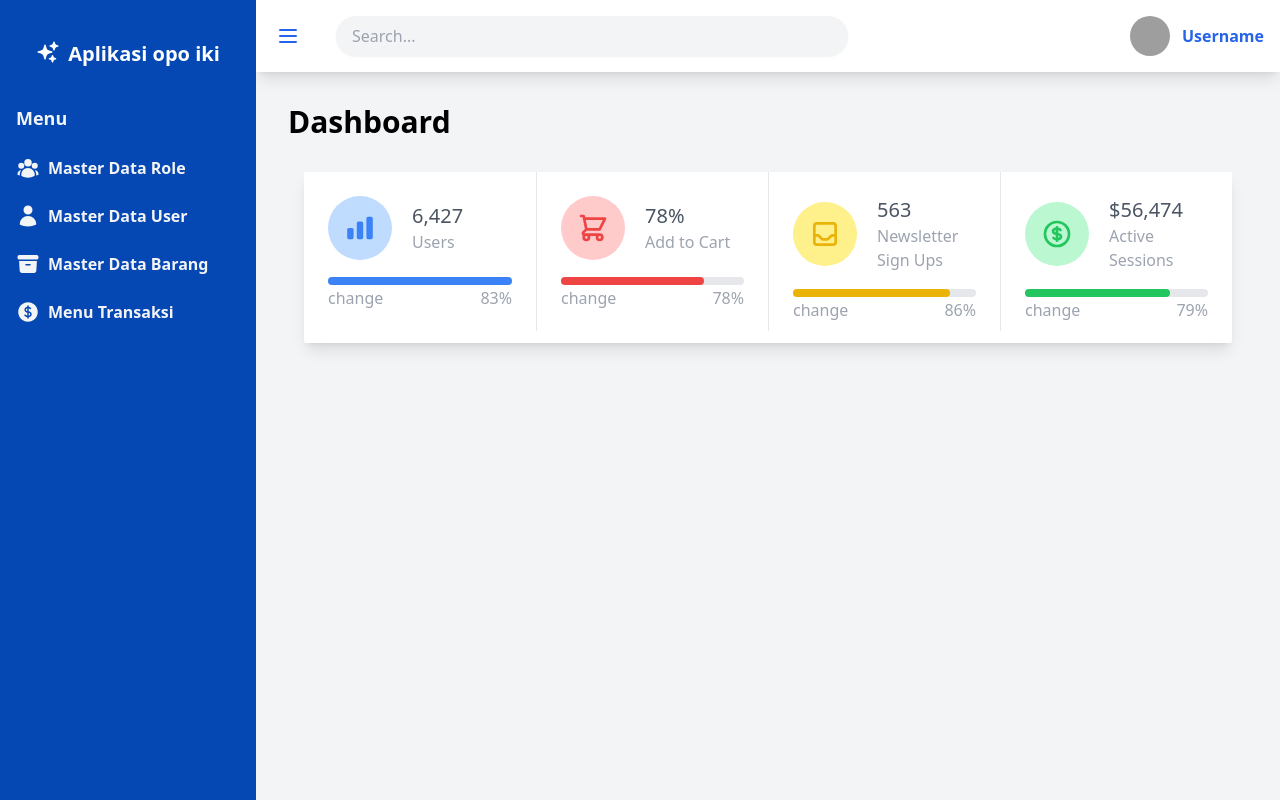
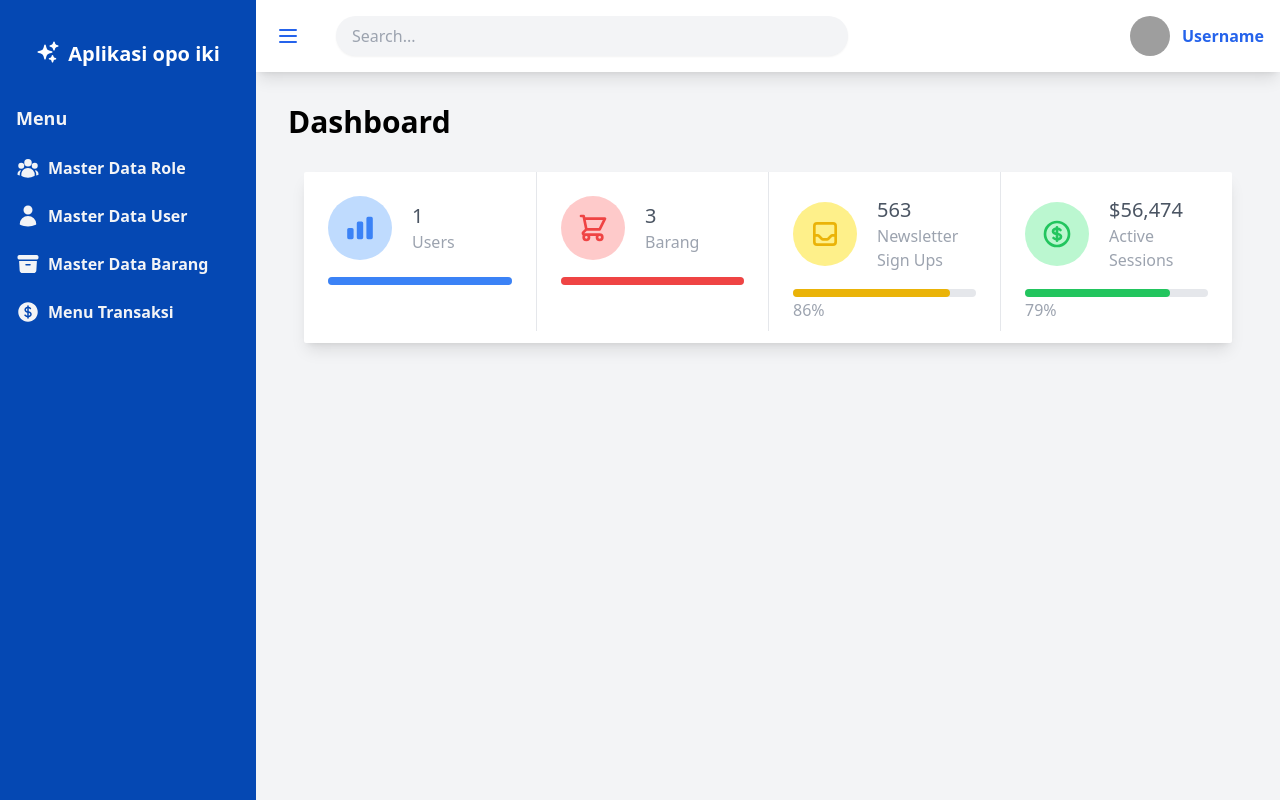
Before and after one commit to imismaindra/PBO-Projct, a PHP site: page / in a window 1280 px wide. Run offline with PHP 8.4, Linux system fonts and the light colour scheme; some libraries are stand-ins or nearby versions; grey boxes are pictures that could not be loaded.

Commit message:
"Updated settings.json, added DashboardModel, removed dahboard.php, and modified index.php and views/kosong.php"

```diff
--- a/index.php
+++ b/index.php
@@ -243,6 +243,7 @@ switch ($modul) {
         }
         break;
     default:
+        $dashboard = new DashboardModel();
         include 'views/kosong.php';
         break;
 }
--- /dev/null
+++ b/model/dahboard_model.php
@@ -0,0 +1,30 @@
+<?php
+require_once('domain_object/node_user.php');
+require_once('domain_object/node_barang.php');
+require_once('domain_object/node_transaksi.php');
+require_once('domain_object/node_transaksi_detail.php');
+
+//buatkan saya model untuk dashboard
+
+class DashboardModel
+{
+    public $usermodel;
+    public $barangmodel;
+
+    public function __construct(){
+
+        $this->usermodel = new UserModel();
+        $this->barangmodel = new Barang_model();
+    }
+
+    public function getCountUsers(){
+        return count($this->usermodel->getUsers());
+    }
+    public function getCountBarangs(){
+        return count($this->barangmodel->getBarangs());
+    }
+
+
+}
+
+?>
--- a/views/kosong.php
+++ b/views/kosong.php
@@ -13,7 +13,11 @@
 </head>
 
 <body class="bg-gray-100 font-sans leading-normal tracking-normal" x-data="{ sidebarOpen: true }">
-
+<?php
+require_once 'model/dahboard_model.php';
+$dashboard = new DashboardModel();
+// $barang = new Barang_model();
+?>
 
     <!-- Main container -->
     <div class="flex h-screen">
@@ -41,7 +45,7 @@
                                 </span>
                             </div>
                             <div class="flex-1 pl-1">
-                                <div class="text-xl font-medium text-gray-600">6,427</div>
+                                <div class="text-xl font-medium text-gray-600"><?php echo $dashboard->getCountUsers(); ?></div>
                                 <div class="text-sm text-gray-400 sm:text-base">
                                 Users
                                 </div>
@@ -52,9 +56,9 @@
                                 <div class="h-2 bg-blue-500 rounded-md hover:bg-blue-600" style="width:  100%"></div>
                             </div>
                             <div class="flex flex-row items-center justify-between w-full py-px text-base text-gray-400">
-                                <p class="flex">change</p>
+                                <p class="flex"></p>
                                 <div class="flex items-center justify-between space-x-2">
-                                <p>83%</p>
+                                <!-- <p>83%</p> -->
                                 </div>
                             </div>
                             </div>
@@ -71,20 +75,20 @@
                                 </span>
                             </div>
                             <div class="flex-1 pl-1">
-                                <div class="text-xl font-medium text-gray-600">78%</div>
+                                <div class="text-xl font-medium text-gray-600"><?php echo $dashboard->getCountBarangs();?></div>
                                 <div class="text-sm text-gray-400 sm:text-base">
-                                Add to Cart
+                                Barang
                                 </div>
                             </div>
                             </div>
                             <div class="px-4 pt-px">
                             <div class="w-full h-2 bg-gray-200 rounded-md hover:bg-gray-300">
-                                <div class="h-2 bg-red-500 rounded-md hover:bg-red-600" style="width: 78%"></div>
+                                <div class="h-2 bg-red-500 rounded-md hover:bg-red-600" style="width: 100%"></div>
                             </div>
                             <div class="flex flex-row items-center justify-between w-full py-px text-base text-gray-400">
-                                <p class="flex">change</p>
+                                <!-- <p class="flex">change</p> -->
                                 <div class="flex items-center justify-between space-x-2">
-                                <p>78%</p>
+                                <!-- <p><></p> -->
                                 </div>
                             </div>
                             </div>
@@ -112,7 +116,7 @@
                                 <div class="h-2 bg-yellow-500 rounded-md hover:bg-yellow-600" style="width: 86%"></div>
                             </div>
                             <div class="flex flex-row items-center justify-between w-full py-px text-base text-gray-400">
-                                <p class="flex">change</p>
+                                <!-- <p class="flex">change</p> -->
                                 <div class="flex items-center justify-between space-x-2">
                                 <p>86%</p>
                                 </div>
@@ -142,7 +146,7 @@
                                 <div class="h-2 bg-green-500 rounded-md hover:bg-green-600" style="width: 79%"></div>
                             </div>
                             <div class="flex flex-row items-center justify-between w-full py-px text-base text-gray-400">
-                                <p class="flex">change</p>
+                                <!-- <p class="flex">change</p> -->
                                 <div class="flex items-center justify-between space-x-2">
                                 <p>79%</p>
                                 </div>
```
Also changed, not shown: model/dahboard.php (deleted, +0 -14 lines).
